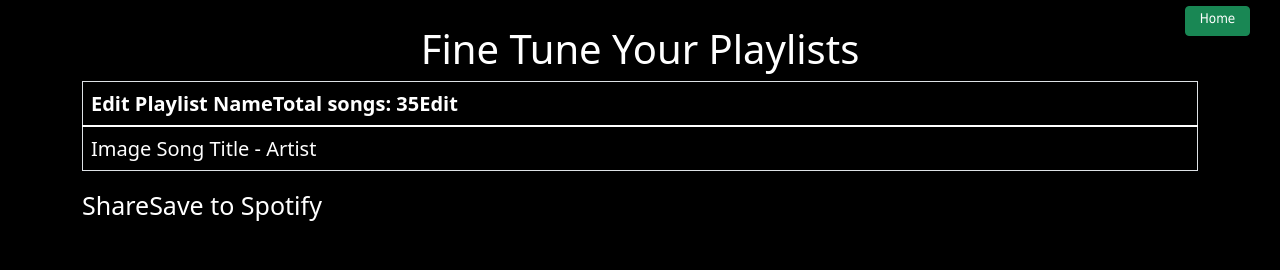
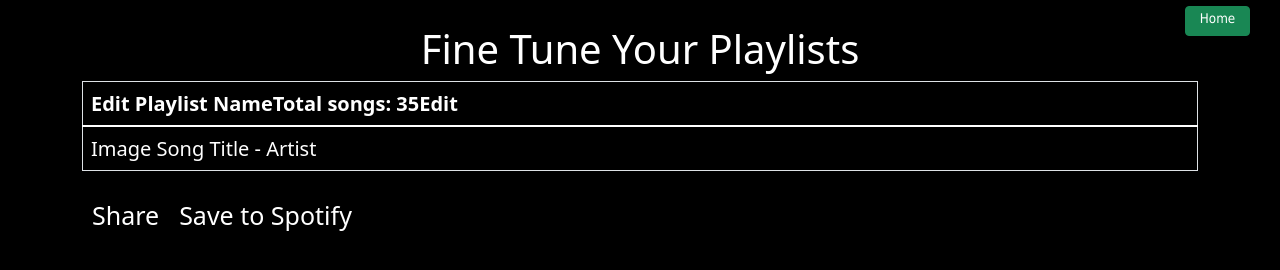
Before and after one commit to chun-andrew/Classify, a website: page src/public/tuneplaylist.html in a window 1280 px wide. Drawn offline with nearby package versions, Linux system fonts and the light colour scheme.

```diff
--- a/src/public/tuneplaylist.html
+++ b/src/public/tuneplaylist.html
@@ -13,7 +13,7 @@
         <script src="https://code.jquery.com/jquery-1.10.1.min.js"></script>
         <body>
             <div id="home-button" class="pull-right">
-                <a class='btn btn-success' href="http://localhost:8888/callback" style='line-height: 12px;
+                <a class='btn btn-success' href="index.html" style='line-height: 12px;
                 width: 65px;
                 height: 30px;
                 font-size: 10pt;
@@ -43,8 +43,8 @@
                     </tbody>
                   </table>
                   <div style = "display:flex" class="share/save">
-                    <a style="display:inline">Share</a>
-                    <a style="display:inline">Save to Spotify</a>
+                    <a style="display:inline-block; padding:10px">Share</a>
+                    <a style="display:inline-block; padding:10px">Save to Spotify</a>
                   </div>
 
             </div>
```
